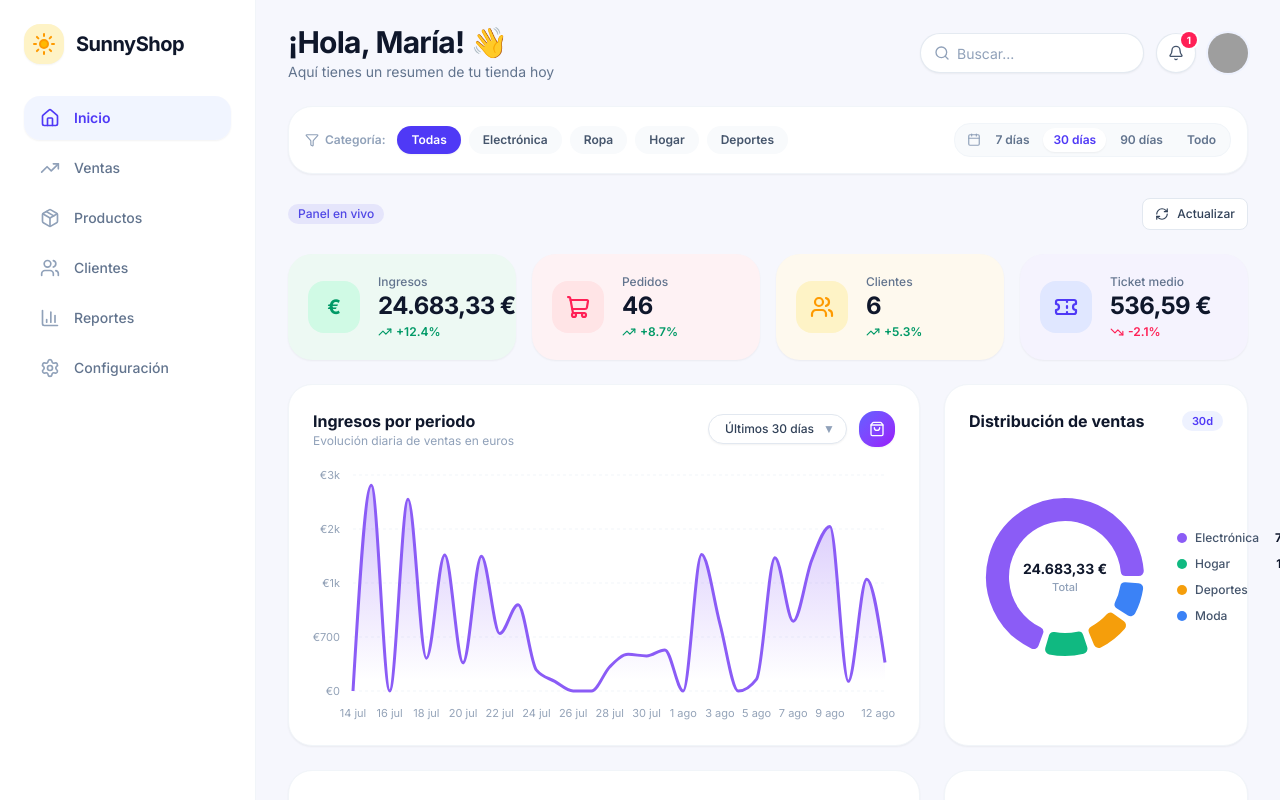
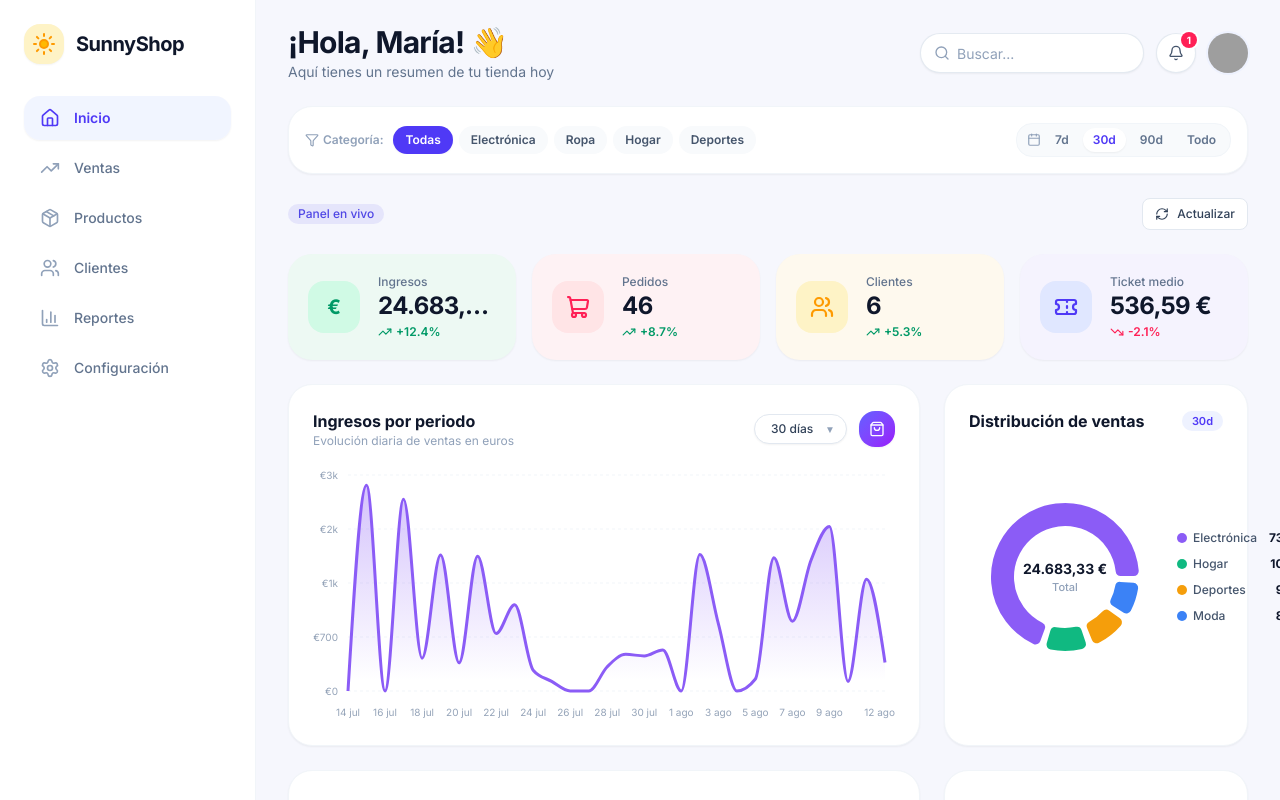
Before and after one commit to alxnrocha/09-analytics-dashboard, a React (Vite) app: page / in a window 1280 px wide. Shown: the top 800 px of the page. Built offline with nearby package versions, Linux system fonts and the light colour scheme; grey boxes are pictures that could not be loaded.

Commit message:
style: polish responsive mobile-first layout across header, filters, cards and charts

```diff
--- a/src/components/dashboard/FilterBar.tsx
+++ b/src/components/dashboard/FilterBar.tsx
@@ -8,9 +8,9 @@ interface FilterBarProps {
 }
 
 const datePresetOptions: { label: string; value: DatePreset }[] = [
-  { label: '7 días', value: '7d' },
-  { label: '30 días', value: '30d' },
-  { label: '90 días', value: '90d' },
+  { label: '7d', value: '7d' },
+  { label: '30d', value: '30d' },
+  { label: '90d', value: '90d' },
   { label: 'Todo', value: 'all' },
 ];
 
@@ -27,10 +27,10 @@ export const FilterBar: FC<FilterBarProps> = ({ categories }) => {
   const isFiltered = selectedCategory !== 'all' || datePreset !== '30d' || searchQuery !== '';
 
   return (
-    <div className="flex flex-wrap items-center justify-between gap-4 rounded-3xl border border-slate-100 bg-white p-4 shadow-xs">
-      {/* Category Pills */}
-      <div className="flex flex-wrap items-center gap-2">
-        <div className="mr-1 flex items-center gap-1.5 text-xs font-semibold text-slate-400">
+    <div className="flex flex-col gap-3 rounded-3xl border border-slate-100 bg-white p-3 sm:p-4 shadow-xs md:flex-row md:items-center md:justify-between">
+      {/* Category Pills - Scrollable on mobile */}
+      <div className="flex items-center gap-1.5 overflow-x-auto pb-1 sm:pb-0 no-scrollbar">
+        <div className="mr-1 flex shrink-0 items-center gap-1 text-xs font-semibold text-slate-400">
           <Filter className="h-3.5 w-3.5" />
           <span className="hidden sm:inline">Categoría:</span>
         </div>
@@ -38,7 +38,7 @@ export const FilterBar: FC<FilterBarProps> = ({ categories }) => {
         <button
           type="button"
           onClick={() => setSelectedCategory('all')}
-          className={`rounded-full px-3.5 py-1.5 text-xs font-semibold transition-colors ${
+          className={`shrink-0 rounded-full px-3 py-1.5 text-xs font-semibold transition-colors ${
             selectedCategory === 'all'
               ? 'bg-indigo-600 text-white shadow-xs'
               : 'bg-slate-50 text-slate-600 hover:bg-slate-100'
@@ -54,7 +54,7 @@ export const FilterBar: FC<FilterBarProps> = ({ categories }) => {
               key={cat.id}
               type="button"
               onClick={() => setSelectedCategory(cat.id)}
-              className={`rounded-full px-3.5 py-1.5 text-xs font-semibold transition-colors ${
+              className={`shrink-0 rounded-full px-3 py-1.5 text-xs font-semibold transition-colors ${
                 isActive
                   ? 'bg-indigo-600 text-white shadow-xs'
                   : 'bg-slate-50 text-slate-600 hover:bg-slate-100'
@@ -66,10 +66,10 @@ export const FilterBar: FC<FilterBarProps> = ({ categories }) => {
         })}
       </div>
 
-      {/* Date Range & Reset */}
-      <div className="flex items-center gap-3">
-        <div className="flex items-center gap-1 rounded-2xl bg-slate-50 p-1 border border-slate-100">
-          <Calendar className="ml-2 h-3.5 w-3.5 text-slate-400" />
+      {/* Date Range & Reset Controls */}
+      <div className="flex items-center justify-between sm:justify-end gap-2 shrink-0">
+        <div className="flex items-center gap-1 rounded-2xl border border-slate-100 bg-slate-50 p-1">
+          <Calendar className="ml-1.5 h-3.5 w-3.5 text-slate-400 shrink-0" />
           {datePresetOptions.map((opt) => {
             const isSelected = datePreset === opt.value;
             return (
@@ -77,7 +77,7 @@ export const FilterBar: FC<FilterBarProps> = ({ categories }) => {
                 key={opt.value}
                 type="button"
                 onClick={() => setDatePreset(opt.value)}
-                className={`rounded-xl px-2.5 py-1 text-xs font-semibold transition-colors ${
+                className={`rounded-xl px-2 py-0.5 sm:px-2.5 sm:py-1 text-xs font-semibold transition-colors ${
                   isSelected
                     ? 'bg-white text-indigo-600 shadow-xs'
                     : 'text-slate-500 hover:text-slate-800'
@@ -94,11 +94,11 @@ export const FilterBar: FC<FilterBarProps> = ({ categories }) => {
           <button
             type="button"
             onClick={resetFilters}
-            className="inline-flex items-center gap-1 rounded-full px-3 py-1.5 text-xs font-medium text-slate-500 hover:bg-slate-100 hover:text-slate-800 transition-colors"
+            className="inline-flex items-center gap-1 rounded-full px-2.5 py-1 text-xs font-medium text-slate-500 hover:bg-slate-100 hover:text-slate-800 transition-colors shrink-0"
             title="Restablecer filtros"
           >
             <RotateCcw className="h-3 w-3" />
-            <span className="hidden sm:inline">Limpiar</span>
+            <span className="text-xs">Limpiar</span>
           </button>
         )}
       </div>
--- a/src/components/dashboard/KpiCard.tsx
+++ b/src/components/dashboard/KpiCard.tsx
@@ -47,27 +47,31 @@ export const KpiCard: FC<KpiCardProps> = ({ title, value, delta, icon, variant }
 
   return (
     <div
-      className={`flex items-center gap-4.5 rounded-3xl p-5 shadow-xs transition-transform duration-150 hover:-translate-y-0.5 ${cardBg}`}
+      className={`flex items-center gap-3.5 sm:gap-4.5 rounded-3xl p-4 sm:p-5 shadow-xs transition-transform duration-150 hover:-translate-y-0.5 ${cardBg}`}
     >
       {/* Icon Badge */}
       <div
-        className={`flex h-13 w-13 shrink-0 items-center justify-center rounded-2xl ${iconBg} ${iconText}`}
+        className={`flex h-11 w-11 sm:h-13 sm:w-13 shrink-0 items-center justify-center rounded-2xl ${iconBg} ${iconText}`}
       >
         {icon}
       </div>
 
       {/* Metric Content */}
-      <div className="flex flex-col">
-        <span className="text-xs font-medium text-slate-500">{title}</span>
-        <span className="text-2xl font-extrabold tracking-tight text-slate-900">{value}</span>
+      <div className="flex flex-col min-w-0">
+        <span className="text-xs font-medium text-slate-500 truncate">{title}</span>
+        <span className="text-xl sm:text-2xl font-extrabold tracking-tight text-slate-900 truncate">
+          {value}
+        </span>
         <div className="mt-0.5 flex items-center gap-1">
           {isPositive ? (
-            <TrendingUp className="h-3.5 w-3.5 text-emerald-600" />
+            <TrendingUp className="h-3 w-3 sm:h-3.5 sm:w-3.5 text-emerald-600 shrink-0" />
           ) : (
-            <TrendingDown className="h-3.5 w-3.5 text-rose-500" />
+            <TrendingDown className="h-3 w-3 sm:h-3.5 sm:w-3.5 text-rose-500 shrink-0" />
           )}
           <span
-            className={`text-xs font-semibold ${isPositive ? 'text-emerald-600' : 'text-rose-500'}`}
+            className={`text-[11px] sm:text-xs font-semibold ${
+              isPositive ? 'text-emerald-600' : 'text-rose-500'
+            }`}
           >
             {isPositive ? `+${delta}%` : `${delta}%`}
           </span>
--- a/src/components/dashboard/RevenueChart.tsx
+++ b/src/components/dashboard/RevenueChart.tsx
@@ -29,8 +29,10 @@ const CustomTooltip: FC<CustomTooltipProps> = ({ active, payload }) => {
     return (
       <div className="rounded-2xl border border-indigo-100 bg-white/95 p-3 shadow-lg backdrop-blur-xs">
         <p className="text-xs font-semibold text-slate-500">{data.payload.date}</p>
-        <p className="text-base font-extrabold text-indigo-600">{formatCurrency(data.value)}</p>
-        <p className="text-xs text-slate-400">{data.payload.orders} pedidos registrados</p>
+        <p className="text-sm sm:text-base font-extrabold text-indigo-600">
+          {formatCurrency(data.value)}
+        </p>
+        <p className="text-[11px] text-slate-400">{data.payload.orders} pedidos registrados</p>
       </div>
     );
   }
@@ -43,7 +45,7 @@ export const RevenueChart: FC<RevenueChartProps> = ({ orders, isLoading = false
 
   if (isLoading) {
     return (
-      <div className="flex h-80 flex-col rounded-3xl border border-slate-100 bg-white p-6 shadow-xs">
+      <div className="flex h-80 flex-col rounded-3xl border border-slate-100 bg-white p-4 sm:p-6 shadow-xs">
         <div className="h-6 w-48 animate-pulse rounded-lg bg-slate-100" />
         <div className="mt-6 flex-1 animate-pulse rounded-2xl bg-slate-50" />
       </div>
@@ -51,27 +53,29 @@ export const RevenueChart: FC<RevenueChartProps> = ({ orders, isLoading = false
   }
 
   return (
-    <div className="relative flex flex-col rounded-3xl border border-slate-100 bg-white p-6 shadow-xs">
+    <div className="relative flex flex-col rounded-3xl border border-slate-100 bg-white p-4 sm:p-6 shadow-xs">
       {/* Header & Controls */}
       <div className="mb-4 flex flex-wrap items-center justify-between gap-3">
         <div>
-          <h3 className="text-base font-bold text-slate-900">Ingresos por periodo</h3>
-          <p className="text-xs text-slate-400">Evolución diaria de ventas en euros</p>
+          <h3 className="text-sm sm:text-base font-bold text-slate-900">Ingresos por periodo</h3>
+          <p className="text-[11px] sm:text-xs text-slate-400">
+            Evolución diaria de ventas en euros
+          </p>
         </div>
 
-        <div className="flex items-center gap-3">
+        <div className="flex items-center gap-2 sm:gap-3">
           <div className="relative">
             <select
               value={days}
               onChange={(e) => setDays(Number(e.target.value))}
-              className="cursor-pointer appearance-none rounded-full border border-slate-200 bg-white px-4 py-1.5 pr-8 text-xs font-medium text-slate-700 shadow-xs transition-colors hover:bg-slate-50 focus:border-indigo-500 focus:ring-2 focus:ring-indigo-500/20 focus:outline-none"
+              className="cursor-pointer appearance-none rounded-full border border-slate-200 bg-white px-3 sm:px-4 py-1.5 pr-7 sm:pr-8 text-xs font-medium text-slate-700 shadow-xs transition-colors hover:bg-slate-50 focus:border-indigo-500 focus:ring-2 focus:ring-indigo-500/20 focus:outline-none"
               aria-label="Seleccionar periodo"
             >
-              <option value={7}>Últimos 7 días</option>
-              <option value={30}>Últimos 30 días</option>
-              <option value={90}>Últimos 90 días</option>
+              <option value={7}>7 días</option>
+              <option value={30}>30 días</option>
+              <option value={90}>90 días</option>
             </select>
-            <div className="pointer-events-none absolute inset-y-0 right-0 flex items-center pr-3 text-slate-400 text-xs">
+            <div className="pointer-events-none absolute inset-y-0 right-0 flex items-center pr-2.5 sm:pr-3 text-slate-400 text-[10px]">
               ▼
             </div>
           </div>
@@ -84,9 +88,9 @@ export const RevenueChart: FC<RevenueChartProps> = ({ orders, isLoading = false
       </div>
 
       {/* Area Chart */}
-      <div className="h-64 w-full">
+      <div className="h-56 sm:h-64 w-full">
         <ResponsiveContainer width="100%" height="100%">
-          <AreaChart data={chartData} margin={{ top: 10, right: 10, left: -20, bottom: 0 }}>
+          <AreaChart data={chartData} margin={{ top: 10, right: 10, left: -25, bottom: 0 }}>
             <defs>
               <linearGradient id="revenueGradient" x1="0" y1="0" x2="0" y2="1">
                 <stop offset="5%" stopColor="#8b5cf6" stopOpacity={0.35} />
@@ -100,7 +104,7 @@ export const RevenueChart: FC<RevenueChartProps> = ({ orders, isLoading = false
               dataKey="date"
               axisLine={false}
               tickLine={false}
-              tick={{ fill: '#94a3b8', fontSize: 11 }}
+              tick={{ fill: '#94a3b8', fontSize: 10 }}
               interval="preserveStartEnd"
               dy={10}
             />
@@ -108,9 +112,9 @@ export const RevenueChart: FC<RevenueChartProps> = ({ orders, isLoading = false
             <YAxis
               axisLine={false}
               tickLine={false}
-              tick={{ fill: '#94a3b8', fontSize: 11 }}
+              tick={{ fill: '#94a3b8', fontSize: 10 }}
               tickFormatter={formatCompactCurrency}
-              dx={-5}
+              dx={-2}
             />
 
             <Tooltip content={<CustomTooltip />} />
@@ -123,10 +127,10 @@ export const RevenueChart: FC<RevenueChartProps> = ({ orders, isLoading = false
               fillOpacity={1}
               fill="url(#revenueGradient)"
               activeDot={{
-                r: 6,
+                r: 5,
                 fill: '#8b5cf6',
                 stroke: '#ffffff',
-                strokeWidth: 3,
+                strokeWidth: 2,
               }}
             />
           </AreaChart>
--- a/src/components/dashboard/SalesDistributionDonut.tsx
+++ b/src/components/dashboard/SalesDistributionDonut.tsx
@@ -39,7 +39,7 @@ export const SalesDistributionDonut: FC<SalesDistributionDonutProps> = ({
 }) => {
   if (isLoading) {
     return (
-      <div className="flex h-full min-h-[320px] flex-col rounded-3xl border border-slate-100 bg-white p-6 shadow-xs">
+      <div className="flex h-full min-h-[300px] flex-col rounded-3xl border border-slate-100 bg-white p-4 sm:p-6 shadow-xs">
         <div className="h-6 w-40 animate-pulse rounded-lg bg-slate-100" />
         <div className="mt-6 flex-1 animate-pulse rounded-2xl bg-slate-50" />
       </div>
@@ -47,19 +47,19 @@ export const SalesDistributionDonut: FC<SalesDistributionDonutProps> = ({
   }
 
   return (
-    <div className="flex h-full flex-col justify-between rounded-3xl border border-slate-100 bg-white p-6 shadow-xs">
+    <div className="flex h-full flex-col justify-between rounded-3xl border border-slate-100 bg-white p-4 sm:p-6 shadow-xs">
       {/* Card Header */}
       <div className="flex items-center justify-between">
-        <h3 className="text-base font-bold text-slate-900">Distribución de ventas</h3>
+        <h3 className="text-sm sm:text-base font-bold text-slate-900">Distribución de ventas</h3>
         <span className="rounded-full bg-indigo-50 px-2.5 py-0.5 text-[11px] font-semibold text-indigo-600">
           30d
         </span>
       </div>
 
       {/* Donut Chart & Legend */}
-      <div className="my-auto flex flex-col items-center gap-4 sm:flex-row sm:justify-around">
+      <div className="my-auto flex flex-col items-center gap-4 py-2 sm:flex-row sm:justify-around">
         {/* Donut with Center Text */}
-        <div className="relative h-48 w-48 shrink-0">
+        <div className="relative h-44 w-44 sm:h-48 sm:w-48 shrink-0">
           <ResponsiveContainer width="100%" height="100%">
             <PieChart>
               <Tooltip content={<CustomTooltip />} />
@@ -67,8 +67,8 @@ export const SalesDistributionDonut: FC<SalesDistributionDonutProps> = ({
                 data={categories}
                 dataKey="revenue"
                 nameKey="name"
-                innerRadius={55}
-                outerRadius={80}
+                innerRadius={50}
+                outerRadius={75}
                 paddingAngle={4}
                 cornerRadius={6}
               >
@@ -86,22 +86,25 @@ export const SalesDistributionDonut: FC<SalesDistributionDonutProps> = ({
 
           {/* Center Info */}
           <div className="pointer-events-none absolute inset-0 flex flex-col items-center justify-center text-center">
-            <span className="text-sm font-extrabold text-slate-900">
+            <span className="text-xs sm:text-sm font-extrabold text-slate-900">
               {formatCurrency(totalRevenue)}
             </span>
-            <span className="text-[11px] font-medium text-slate-400">Total</span>
+            <span className="text-[10px] sm:text-[11px] font-medium text-slate-400">Total</span>
           </div>
         </div>
 
         {/* Legend List */}
-        <div className="flex flex-col gap-2.5">
+        <div className="grid grid-cols-2 gap-x-4 gap-y-2 sm:flex sm:flex-col sm:gap-2.5 w-full sm:w-auto">
           {categories.map((cat) => (
-            <div key={cat.id} className="flex items-center justify-between gap-4 text-xs">
-              <div className="flex items-center gap-2">
-                <span className="h-2.5 w-2.5 rounded-full" style={{ backgroundColor: cat.color }} />
-                <span className="font-medium text-slate-600">{cat.name}</span>
+            <div key={cat.id} className="flex items-center justify-between gap-3 text-xs">
+              <div className="flex items-center gap-1.5 min-w-0">
+                <span
+                  className="h-2 w-2 sm:h-2.5 sm:w-2.5 rounded-full shrink-0"
+                  style={{ backgroundColor: cat.color }}
+                />
+                <span className="font-medium text-slate-600 truncate">{cat.name}</span>
               </div>
-              <span className="font-bold text-slate-900">{cat.percentage}%</span>
+              <span className="font-bold text-slate-900 shrink-0">{cat.percentage}%</span>
             </div>
           ))}
         </div>
--- a/src/components/layout/Header.tsx
+++ b/src/components/layout/Header.tsx
@@ -16,14 +16,14 @@ export const Header: FC<HeaderProps> = ({
   const { searchQuery, setSearchQuery } = useFilterStore();
 
   return (
-    <header className="flex flex-col gap-4 py-6 md:flex-row md:items-center md:justify-between">
+    <header className="flex flex-col gap-4 py-4 sm:py-6 md:flex-row md:items-center md:justify-between">
       {/* Title & Mobile Toggle */}
       <div className="flex items-center gap-3">
         {onMenuToggle && (
           <button
             type="button"
             onClick={onMenuToggle}
-            className="flex h-10 w-10 items-center justify-center rounded-xl border border-slate-200 bg-white text-slate-600 shadow-xs hover:bg-slate-50 lg:hidden"
+            className="flex h-10 w-10 shrink-0 items-center justify-center rounded-xl border border-slate-200 bg-white text-slate-600 shadow-xs hover:bg-slate-50 focus-visible:outline-none focus-visible:ring-2 focus-visible:ring-indigo-500 lg:hidden"
             aria-label="Abrir menú lateral"
           >
             <Menu className="h-5 w-5" />
@@ -31,17 +31,19 @@ export const Header: FC<HeaderProps> = ({
         )}
 
         <div>
-          <h1 className="text-2xl font-bold tracking-tight text-slate-900 md:text-3xl">
+          <h1 className="text-xl font-bold tracking-tight text-slate-900 sm:text-2xl md:text-3xl">
             ¡Hola, {userName}! 👋
           </h1>
-          <p className="mt-0.5 text-sm text-slate-500">Aquí tienes un resumen de tu tienda hoy</p>
+          <p className="mt-0.5 text-xs text-slate-500 sm:text-sm">
+            Aquí tienes un resumen de tu tienda hoy
+          </p>
         </div>
       </div>
 
       {/* Actions: Search, Notifications & Avatar */}
-      <div className="flex items-center gap-3 self-end md:self-auto">
-        {/* Search Bar connected to Zustand store */}
-        <div className="relative">
+      <div className="flex w-full items-center justify-between gap-3 sm:w-auto sm:justify-end">
+        {/* Search Bar */}
+        <div className="relative flex-1 sm:w-48 md:w-56 sm:flex-initial">
           <div className="pointer-events-none absolute inset-y-0 left-0 flex items-center pl-3.5 text-slate-400">
             <Search className="h-4 w-4" />
           </div>
@@ -50,14 +52,15 @@ export const Header: FC<HeaderProps> = ({
             value={searchQuery}
             onChange={(e) => setSearchQuery(e.target.value)}
             placeholder="Buscar..."
-            className="h-10 w-44 rounded-full border border-slate-200/90 bg-white pr-4 pl-9 text-sm text-slate-800 placeholder-slate-400 shadow-xs transition-all focus:w-60 focus:border-indigo-500 focus:ring-2 focus:ring-indigo-500/20 focus:outline-none sm:w-56"
+            className="h-10 w-full rounded-full border border-slate-200/90 bg-white pr-4 pl-9 text-xs text-slate-800 placeholder-slate-400 shadow-xs transition-all focus:border-indigo-500 focus:ring-2 focus:ring-indigo-500/20 focus:outline-none sm:text-sm sm:focus:w-60"
           />
         </div>
 
+        <div className="flex items-center gap-2 sm:gap-3 shrink-0">
           {/* Notifications Button */}
           <button
             type="button"
-          className="relative flex h-10 w-10 items-center justify-center rounded-full border border-slate-200/90 bg-white text-slate-600 shadow-xs transition-colors hover:bg-slate-50 hover:text-slate-900"
+            className="relative flex h-10 w-10 items-center justify-center rounded-full border border-slate-200/90 bg-white text-slate-600 shadow-xs transition-colors hover:bg-slate-50 hover:text-slate-900 focus-visible:outline-none focus-visible:ring-2 focus-visible:ring-indigo-500"
             aria-label="Notificaciones"
           >
             <Bell className="h-4 w-4" />
@@ -75,6 +78,7 @@ export const Header: FC<HeaderProps> = ({
             />
           </div>
         </div>
+      </div>
     </header>
   );
 };
```
Also changed, not shown: src/components/dashboard/CategoryBarChart.tsx (+17 -15 lines). Lines whose indentation alone changed are shown as unchanged.
